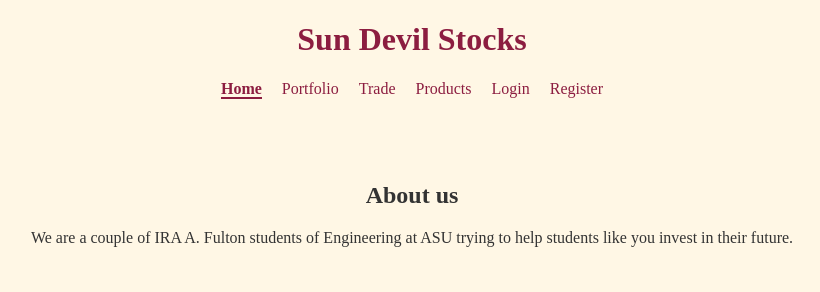
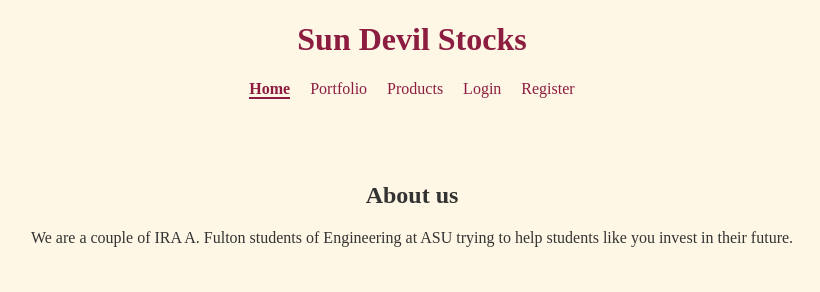
Before and after one commit to abatker/sundevilstocks2, a Flask app: page / in a window 1280 px wide. Shown: the top 292 px of the page, without its empty margins (228-1048 px from the left). Run offline with Flask 3, Linux system fonts and the light colour scheme; some libraries are stand-ins or nearby versions.

Commit message:
Update home.html

```diff
--- a/app/templates/home.html
+++ b/app/templates/home.html
@@ -13,7 +13,6 @@
               <ul>
                 <li><a href="{{ url_for('home') }}" class='active'>Home</a></li>
                 <li><a href="{{ url_for('portfolio') }}">Portfolio</a></li>
-                <li><a href="{{ url_for('trade') }}">Trade</a></li>
                 <li><a href="{{ url_for('products') }}">Products</a></li>
                 {% if 'loggedin' in session %}
                   <li><a href="{{ url_for('logout') }}">Logout</a></li>
```
